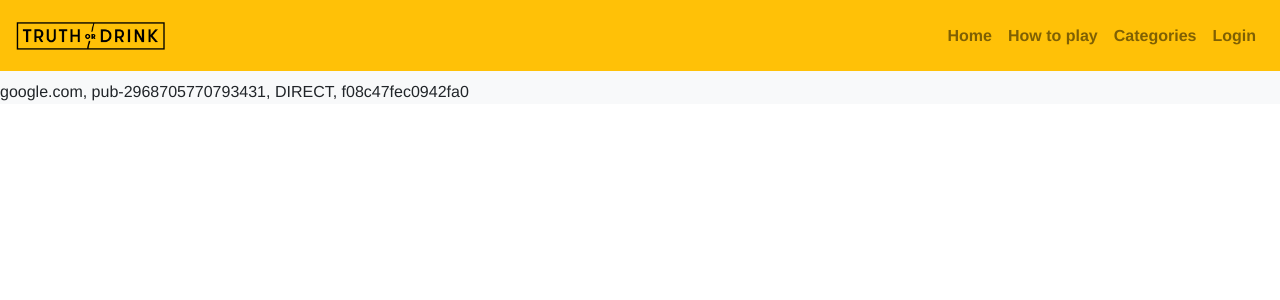
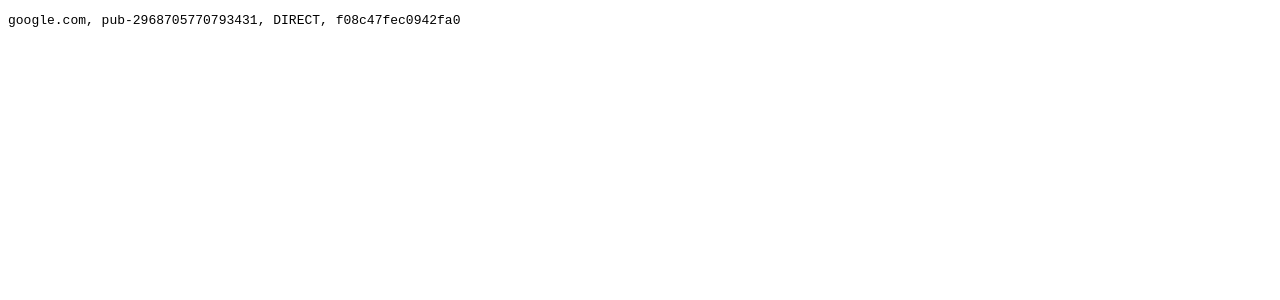
Before and after one commit to karlozrilic/truth_or_drink, a React (Create React App) app: page /app-ads.txt in a window 1280 px wide. Shown: the top 300 px of the page. Built offline with nearby package versions, Linux system fonts and the light colour scheme.

Commit message:
app-ads.txt fixes

```diff
--- a/public/index.html
+++ b/public/index.html
@@ -13,7 +13,6 @@
       name="description"
       content="Truth or drink game (Fan made/student project)"
     />
-    <link rel="apple-touch-icon" href="%PUBLIC_URL%/logo192.png" />
     <link rel="stylesheet" href="https://maxcdn.bootstrapcdn.com/bootstrap/4.5.0/css/bootstrap.min.css" integrity="sha384-9aIt2nRpC12Uk9gS9baDl411NQApFmC26EwAOH8WgZl5MYYxFfc+NcPb1dKGj7Sk" crossorigin="anonymous" />
     <script src="https://code.jquery.com/jquery-3.5.1.slim.min.js" integrity="sha384-DfXdz2htPH0lsSSs5nCTpuj/zy4C+OGpamoFVy38MVBnE+IbbVYUew+OrCXaRkfj" crossorigin="anonymous"></script>
     <script src="https://cdn.jsdelivr.net/npm/popper.js@1.16.1/dist/umd/popper.min.js" integrity="sha384-9/reFTGAW83EW2RDu2S0VKaIzap3H66lZH81PoYlFhbGU+6BZp6G7niu735Sk7lN" crossorigin="anonymous"></script>
@@ -23,7 +22,5 @@
     <title>Truth or Drink</title>
   </head>
   <body>
-    <noscript>You need to enable JavaScript to run this app.</noscript>
-    <div id="root"></div>
   </body>
 </html>
--- a/src/App.css
+++ b/src/App.css
@@ -39,6 +39,13 @@
 }
 html {
   height: -webkit-fill-available;
+}
+pre {
+  display: block;
+  font-family: monospace;
+  word-wrap: break-word;
+  white-space: pre-wrap;
+  margin: 1em 0px;
 }
 .fal.false {
   color: var(--danger);
--- a/src/App.js
+++ b/src/App.js
@@ -104,8 +104,9 @@
 
   return (
     <>
+    <noscript>You need to enable JavaScript to run this app.</noscript>
       <Router forceRefresh={true}>
-        <Navbar valid={valid} />
+        {currentURL !== "/app-ads.txt" &&<Navbar valid={valid} />}
         <div className="cont">
           <Switch>
             <Route path="/" exact component={Home} />
--- a/src/components/AppAds.js
+++ b/src/components/AppAds.js
@@ -2,9 +2,7 @@
 
 function AppAds() {
     return (
-        <div style={{paddingTop: 80}}>
-            <p>google.com, pub-2968705770793431, DIRECT, f08c47fec0942fa0</p>
-        </div>
+        <pre>google.com, pub-2968705770793431, DIRECT, f08c47fec0942fa0</pre>
     )
 };
 
--- a/src/index.js
+++ b/src/index.js
@@ -1,8 +1,18 @@
 import React from 'react';
 import ReactDOM from 'react-dom';
 import App from './App';
+import AppAds from './components/AppAds';
+
+let comp;
+
+if (window.location.pathname === "/app-ads.txt") {
+  comp = <AppAds />;
+  document.getElementsByTagName("HEAD")[0].innerHTML = "";
+} else {
+  comp = <App />;
+}
 
 ReactDOM.render(
-  <App />,
-  document.getElementById('root')
+  comp,
+  document.getElementsByTagName("BODY")[0]
 );
```
